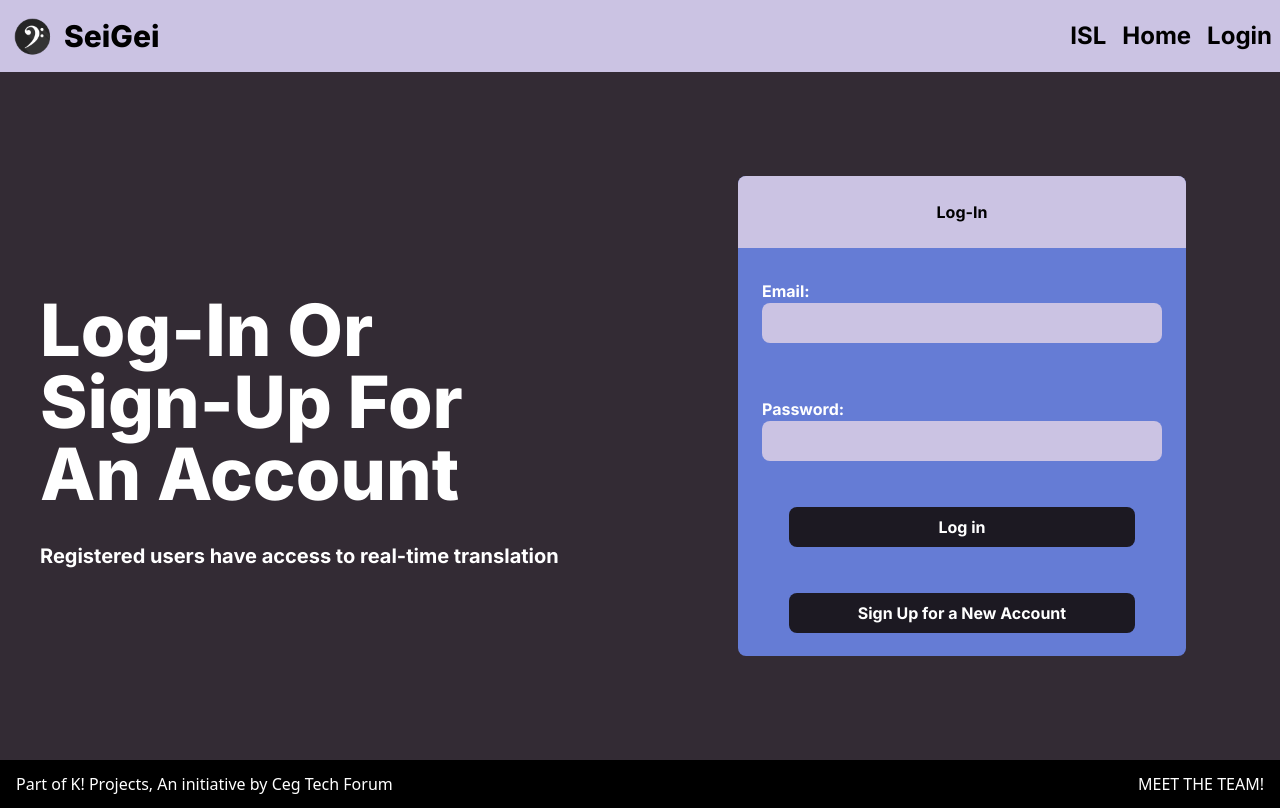
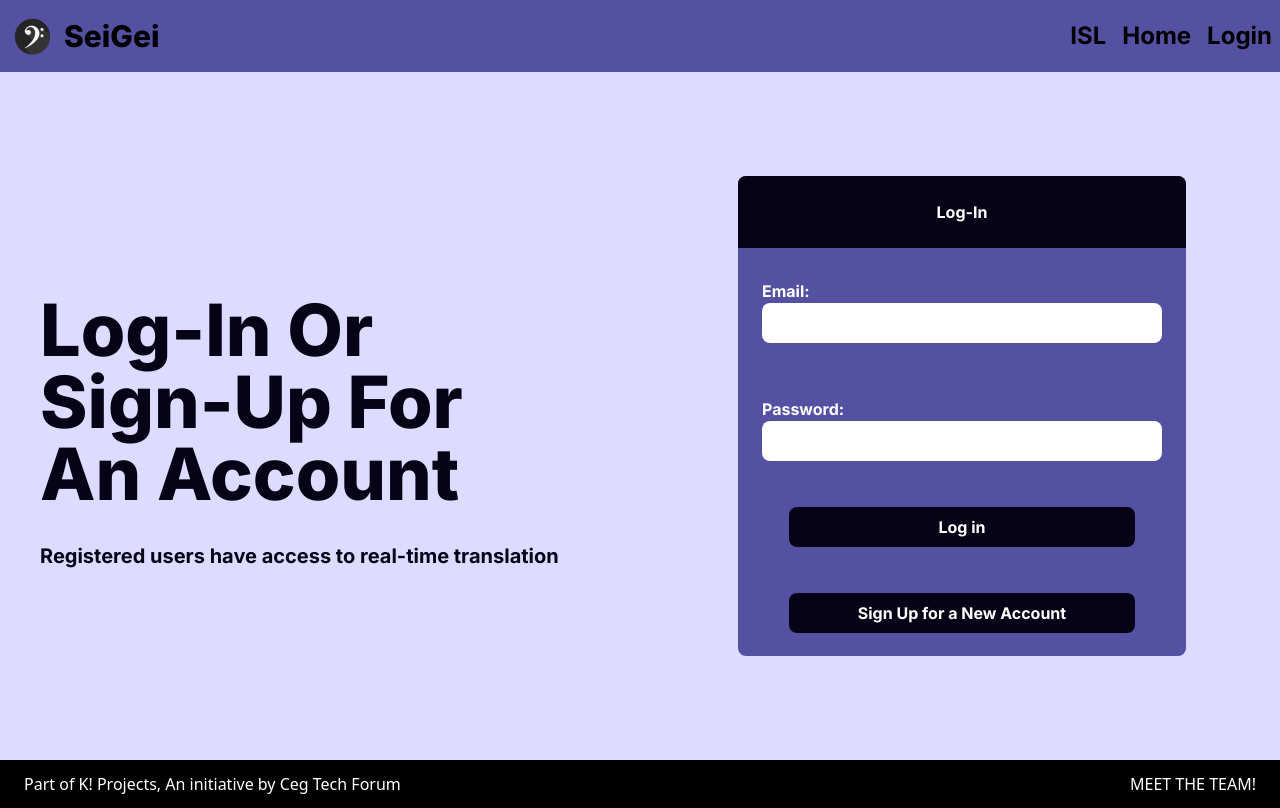
Before and after one commit to Salai-Kowshikan/Seigei-react, a React (Vite) app: page /Signin in a window 1280 px wide. Built offline with nearby package versions, Linux system fonts and the light colour scheme; a web font is replaced by a local one.

Commit message:
Complete UI changes

```diff
--- a/index.html
+++ b/index.html
@@ -12,7 +12,7 @@
   <meta name="viewport" content="width=device-width, initial-scale=1.0, minimum-scale=1.0" />
   <title>Project SeiGei</title>
 </head>
-<body style="background-color: #332B34;">
+<body style="background-color: #dddbff;" >
   <div id="root" class="overflow-x-hidden h-full"></div>
   <script type="module" src="/src/main.jsx"></script>
 </body>
--- a/src/Components/Footer/index.jsx
+++ b/src/Components/Footer/index.jsx
@@ -2,13 +2,37 @@
 import { useNavigate } from "react-router-dom";
 
 export default function Footer() {
-
-  const navigate = useNavigate()
+  const navigate = useNavigate();
   return (
     <>
-      <div className="flex justify-between items-center h-12 bg-black text-white">
-        <div className="px-4">Part of K! Projects, An initiative by Ceg Tech Forum</div>
-        <button className="mx-4 hover:underline underline-offset-2" onClick={() => navigate('/Team')}> MEET THE TEAM! </button>
+      <div className="flex justify-between items-center min-h-[48px] bg-black text-white p-2">
+        <div className="px-4">
+          Part of{" "}
+          <a
+            className="hover:underline underline-offset-2"
+            href="https://kurukshetraceg.org.in/ctfprojects"
+            target="_blank"
+            rel="noopener noreferrer"
+          >
+            K! Projects
+          </a>
+          , An initiative by{" "}
+          <a
+            className="hover:underline underline-offset-2"
+            href="https://cegtechforum.in/"
+            target="_blank"
+            rel="noopener noreferrer"
+          >
+            Ceg Tech Forum
+          </a>
+        </div>
+        <button
+          className="mx-4 hover:underline underline-offset-2"
+          onClick={() => navigate("/Team")}
+        >
+          {" "}
+          MEET THE TEAM!{" "}
+        </button>
       </div>
     </>
   );
--- a/src/Components/Login/index.jsx
+++ b/src/Components/Login/index.jsx
@@ -67,8 +67,8 @@
 
     return (
         <>
-            <div className="login-card bg-primary rounded-lg mx-auto h-full flex flex-col max-w-md min-h-[60vh]" style={{ transition: 'opacity 200ms', opacity: opacity }}>
-                <h2 className="bg-accent my-0 rounded-t-lg py-6 text-center font-inter font-bold">{isSignUp ? 'Sign Up' : 'Log-In'}</h2>
+            <div className="login-card bg-accent rounded-lg mx-auto h-full flex flex-col max-w-md min-h-[60vh]" style={{ transition: 'opacity 200ms', opacity: opacity }}>
+                <h2 className="bg-textc text-white my-0 rounded-t-lg py-6 text-center font-inter font-bold">{isSignUp ? 'Sign Up' : 'Log-In'}</h2>
                 <form onSubmit={handleSubmit} className=' flex flex-col justify-around flex-grow'>
                     {isSignUp && (
                         <div className="pt-4 font-inter text-white font-bold px-6">
@@ -77,7 +77,7 @@
                                 type="text"
                                 id="name"
                                 value={name}
-                                className='w-full bg-accent border-none rounded-lg py-2'
+                                className='w-full bg-white text-textc border-none rounded-lg py-2'
                                 onChange={e => setName(e.target.value)}
                             />
                         </div>
@@ -89,7 +89,7 @@
                             type="email"
                             id="email"
                             value={email}
-                            className='w-full bg-accent border-none rounded-lg py-2'
+                            className='w-full bg-white text-textc border-none rounded-lg p-2'
                             onChange={e => setEmail(e.target.value)}
                         />
                     </div>
@@ -101,7 +101,7 @@
                             id="password"
                             value={password}
                             onChange={e => setPassword(e.target.value)}
-                            className='w-full bg-accent border-none rounded-lg py-2'
+                            className='w-full bg-white text-textc border-none rounded-lg py-2'
                             onBlur={handlePasswordBlur}
                         />
                         {passwordError && <p>{passwordError}</p>}
@@ -115,7 +115,7 @@
                                 id="confirmPassword"
                                 value={confirmPassword}
                                 onChange={e => setConfirmPassword(e.target.value)}
-                                className='w-full bg-accent border-none rounded-lg py-2'
+                                className='w-full bg-white text-textc border-none rounded-lg py-2'
                                 onBlur={handleConfirmPasswordBlur}
                             />
                             {confirmPasswordError && <p>{confirmPasswordError}</p>}
@@ -123,11 +123,11 @@
                     )}
 
                     <div className="rounded-lg p-2 flex justify-center">
-                        <button type="submit" className='border-none bg-bluebtn rounded-lg w-[80%] text-white font-inter font-bold py-2 cursor-pointer'>{isSignUp ? 'Sign Up' : 'Log in'}</button>
+                        <button type="submit" className='border-none bg-textc rounded-lg w-[80%] text-white font-inter font-bold py-2 cursor-pointer'>{isSignUp ? 'Sign Up' : 'Log in'}</button>
                     </div>
 
                     <div className="rounded-lg p-2 flex justify-center">
-                        <button type="button" onClick={handleToggleClick} className='border-none bg-bluebtn rounded-lg w-[80%] text-white font-inter font-bold py-2 cursor-pointer'>
+                        <button type="button" onClick={handleToggleClick} className='border-none bg-textc rounded-lg w-[80%] text-white font-inter font-bold py-2 cursor-pointer'>
                             {isSignUp ? 'Already a user? Log in' : 'Sign Up for a New Account'}
                         </button>
                     </div>
--- a/src/Components/Profile/index.jsx
+++ b/src/Components/Profile/index.jsx
@@ -4,12 +4,12 @@
   return (
     <div className="flex flex-col items-center justify-center">
       <div className="my-4">
-        <p className="text-white font-inter text-lg font-extrabold">{role}</p>
+        <p className="text-textc font-inter text-lg font-extrabold">{role}</p>
       </div>
       <div className="rounded-full overflow-hidden">
         <img src={img} className="rounded-full w-48 h-48"/>
       </div>
-      <div className="bg-primary px-4 py-2 my-4 font-inter font-extrabold text-white rounded-lg">
+      <div className="bg-accent px-4 py-2 my-4 font-inter font-extrabold text-white rounded-lg">
         {name}
       </div>
     </div>
--- a/src/pages/Interpreter/Upload.jsx
+++ b/src/pages/Interpreter/Upload.jsx
@@ -8,14 +8,14 @@
         <>
             <Navbar />
             <div className="flex flex-col md:flex-row justify-around h-full md:h-[80svh] w-full">
-                <div className="md:flex-1 flex-[7] flex justify-center items-center font-inter lg:text-8xl text-6xl w-full font-extrabold text-white py-6 md:py-16 px-6 flex-shrink-[2]">
+                <div className="md:flex-1 flex-[7] flex justify-center items-center font-inter lg:text-8xl text-6xl w-full font-extrabold text-textc py-6 md:py-16 px-6 flex-shrink-[2]">
                     Interpret <br /> with Seigei
                 </div>
                 <div className="md:flex-1 flex-[11] flex flex-col md:gap-10 items-center justify-evenly md:justify-around">
                     <div className="border-accent bg-black border-solid border-[10px] rounded-lg flex justify-center items-center aspect-[16/9] w-[80%] md:mt-12">
                         <img src="/upload.png" className="h-[80px] w-[80px] lg:h-[120px] lg:w-[120px]" alt="Upload" />
                     </div>
-                    <button className="bg-primary font-inter font-bold text-white border-none rounded-lg py-3 md:py-6 text-lg md:text-2xl w-[80%] cursor-pointer"
+                    <button className="bg-accent font-inter font-bold text-white border-none rounded-lg py-3 md:py-6 text-lg md:text-2xl w-[80%] cursor-pointer"
                     onClick={() => navigate('/Download')}
                     >
                         Upload Video
--- a/src/pages/Meet/vchat.jsx
+++ b/src/pages/Meet/vchat.jsx
@@ -48,7 +48,7 @@
     <>
       <Navbar />
       <div className="flex flex-col lg:flex-row justify-evenly items-center my-6 md:h-[80svh] ">
-        <div className="flex-1 flex justify-center items-center text-white font-inter font-extrabold text-5xl px-8 flex-shrink-[2]">
+        <div className="flex-1 flex justify-center items-center text-textc font-inter font-extrabold text-5xl px-8 flex-shrink-[2]">
           Video Chat <br></br>with real time ISL Interpreter
         </div>
         <div className="flex-[2] flex flex-col justify-around items-center h-full w-full min-h-[60vh]">
--- a/src/pages/Signin/Signin.jsx
+++ b/src/pages/Signin/Signin.jsx
@@ -11,14 +11,14 @@
       <Navbar />
       <div className="flex flex-col md:flex-row justify-center items-center md:h-[80svh] my-6">
         <div className="flex flex-col flex-1 justify-center ml-10 flex-shrink-[2]">
-          <div className="font-inter text-white font-extrabold lg:text-7xl text-5xl py-8">
+          <div className="font-inter text-textc font-extrabold lg:text-7xl text-5xl py-8">
             Log-In Or
             <br />
             Sign-Up For
             <br />
             An Account
           </div>
-          <div className="font-inter text-white font-bold lg:text-xl text-lg">
+          <div className="font-inter text-textc font-bold lg:text-xl text-lg">
             Registered users have access to real-time translation
           </div>
         </div>
--- a/src/pages/Team/index.jsx
+++ b/src/pages/Team/index.jsx
@@ -8,7 +8,7 @@
     <>
       <Navbar />
       <div className="flex flex-col items-center justify-center">
-        <h1 className="text-4xl font-extrabold my-6 text-white font-inter">
+        <h1 className="text-4xl font-extrabold my-6 text-textc font-inter">
           {" "}
           MEET THE TEAM!
         </h1>
--- a/tailwind.config.js
+++ b/tailwind.config.js
@@ -2,64 +2,6 @@
 module.exports = {
   content: ["./src/**/*.{html,js,ts,jsx,tsx}"],
   darkMode: ["class"],
-  content: [
-    "./pages/**/*.{js,jsx}",
-    "./components/**/*.{js,jsx}",
-    "./app/**/*.{js,jsx}",
-    "./src/**/*.{js,jsx}",
-  ],
-  prefix: "",
-  theme: {
-    fontFamily: {
-      inter: ["Inter", "sans-serif"],
-      container: {
-        center: true,
-        padding: "2rem",
-        screens: {
-          "2xl": "1400px",
-        },
-      },
-      extend: {
-        colors: {
-          background: "#332B34",
-          accent: "#CBC3E3",
-          primary: "#657CD5",
-          secondary: "#1C1922",
-          greenbtn: "#78D565",
-          bluebtn: "#1C1922",
-        },
-        screens: {
-          mobile: "540px",
-        },
-        keyframes: {
-          "accordion-down": {
-            from: { height: "0" },
-            to: { height: "var(--radix-accordion-content-height)" },
-          },
-          "accordion-up": {
-            from: { height: "var(--radix-accordion-content-height)" },
-            to: { height: "0" },
-          },
-        },
-        animation: {
-          "accordion-down": "accordion-down 0.2s ease-out",
-          "accordion-up": "accordion-up 0.2s ease-out",
-        },
-      },
-    },
-    plugins: [require("tailwindcss-animate")],
-    plugins: [require("@tailwindcss/aspect-ratio")],
-  },
-};
-/** @type {import('tailwindcss').Config} */
-module.exports = {
-  darkMode: ["class"],
-  content: [
-    "./pages/**/*.{js,jsx}",
-    "./components/**/*.{js,jsx}",
-    "./app/**/*.{js,jsx}",
-    "./src/**/*.{js,jsx}",
-  ],
   prefix: "",
   theme: {
     fontFamily: {
@@ -74,12 +16,12 @@
     },
     extend: {
       colors: {
-        background: "#332B34",
-        accent: "#CBC3E3",
-        primary: "#657CD5",
-        secondary: "#1C1922",
+        background: '#fbfbfe',
+        accent: '#5451a3',
+        primary: '#2f27ce',
+        secondary: '#dddbff',
         greenbtn: "#78D565",
-        bluebtn: "#1C1922",
+        textc: '#050315',
       },
       screens: {
         mobile: "540px",
@@ -100,5 +42,5 @@
       },
     },
   },
-  plugins: [require("@tailwindcss/aspect-ratio")],
+  plugins: [require("@tailwindcss/aspect-ratio"), require("tailwindcss-animate")],
 };
```
Also changed, not shown: src/constants/index.js (+9 -9 lines), src/pages/Landing/Landing.jsx (+15 -14 lines), public/About.png.
